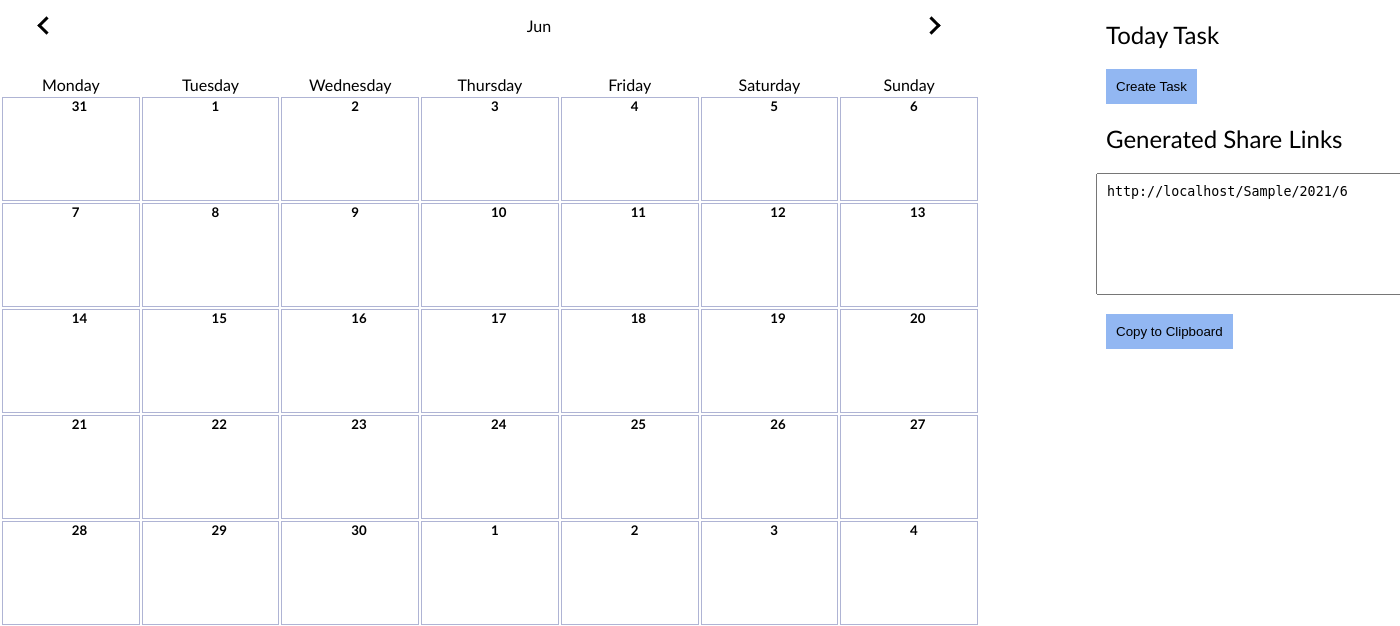
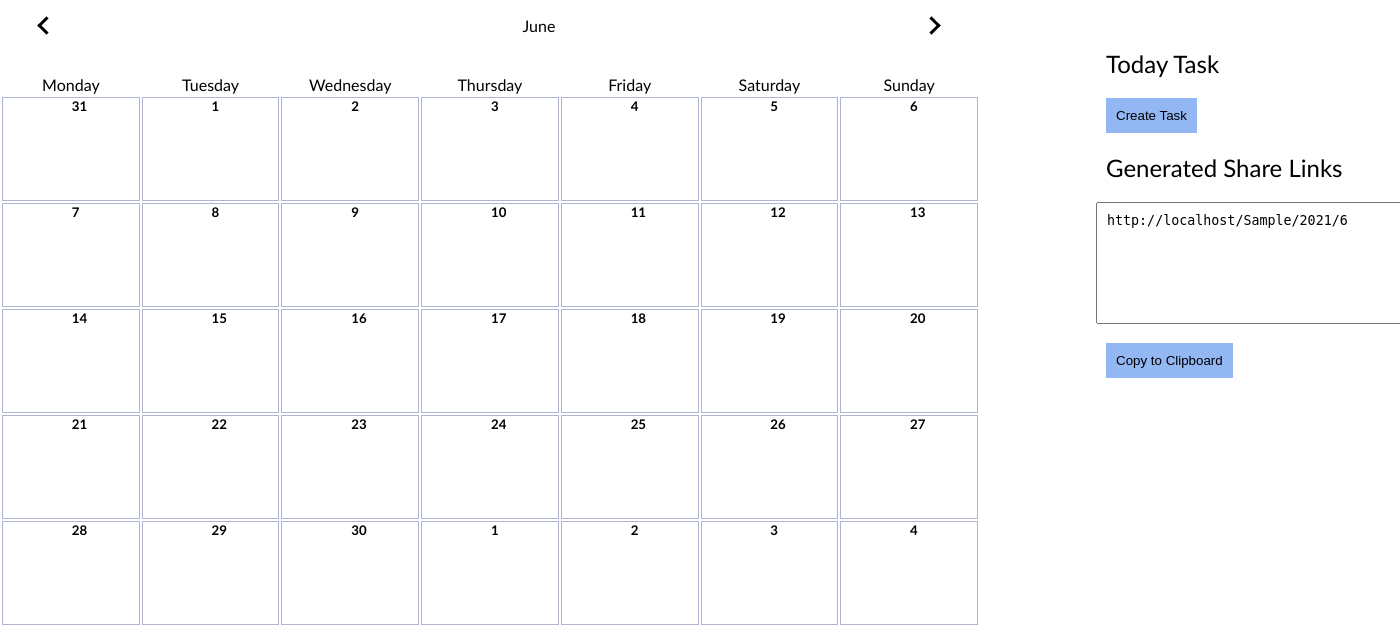
Before and after one commit to PetrAlexTeam/Calendar, a Django app: a page that uses Calendar/templates/Calendar/base.html in a window 1400 px wide; the page is wider, and only the part inside the window is pictured. Shown: the part 100-726 px from the top of that part. Run offline with Django 3.2, Linux system fonts and the light colour scheme; tables that the repository leaves empty hold one stand-in row (values such as "Sample post").

Commit message:
Good month name

```diff
--- a/Calendar/static/css/calendar.css
+++ b/Calendar/static/css/calendar.css
@@ -25,6 +25,7 @@ div.all{
         }
         h2, h3{
             font-weight: lighter;
+            white-space: pre-line;
         }
         p{
             white-space: pre-line;
--- a/Calendar/views.py
+++ b/Calendar/views.py
@@ -26,7 +26,9 @@ def show_calendar(request, path, year, month):
     next_link = f"/{path}/{next_[0]}/{next_[1]}"
 
     today_task = Task.get_day_tasks(datetime.now(), calendar)
-    current_month = get_month_name(month)
+    decoding_month = {'Jan': 'January', 'Feb': 'February', 'Mar': 'March', 'Apr': 'April', 'May': 'May', 'Jun': 'June',
+                      'Jul': 'July', 'Aug': 'August', 'Sep': 'September', 'Oct': 'October', 'Nov': 'November', 'Dec': 'December'}
+    current_month = decoding_month[get_month_name(month)]
     context = {"month": c.monthdatescalendar(year, month),
                "tasks": tasks, "month_string": month_string_weeks,
                "next_link": next_link,
@@ -35,6 +37,7 @@ def show_calendar(request, path, year, month):
                "today_task": today_task,
                "current_month": current_month,
                "days": days,
+
                }
     resp = render(request, "Calendar/my_calendar.html", context)
     save_last_calendar(resp, path)
```
